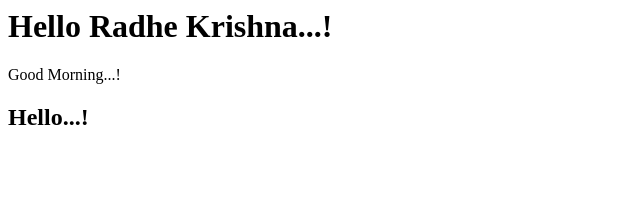
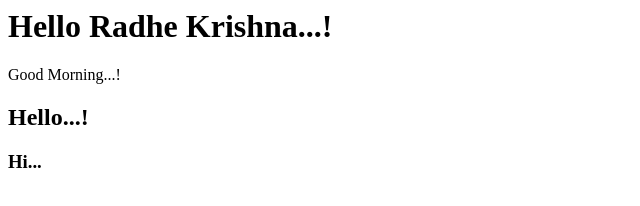
Before and after one commit to keyurprivate27/ethans-mgt, a plain HTML site: page index.html in a window 1280 px wide. Shown: the full height of the page, 0-640 px from the left. Drawn offline with Linux system fonts and the light colour scheme.

Commit message:
added Hi from IDW

```diff
--- a/index.html
+++ b/index.html
@@ -1,3 +1,4 @@
 <h1>Hello Radhe Krishna...!</h1>
 <p>Good Morning...!</p>
 <h2>Hello...!</h2>
+<h3>Hi...</h3>
```
